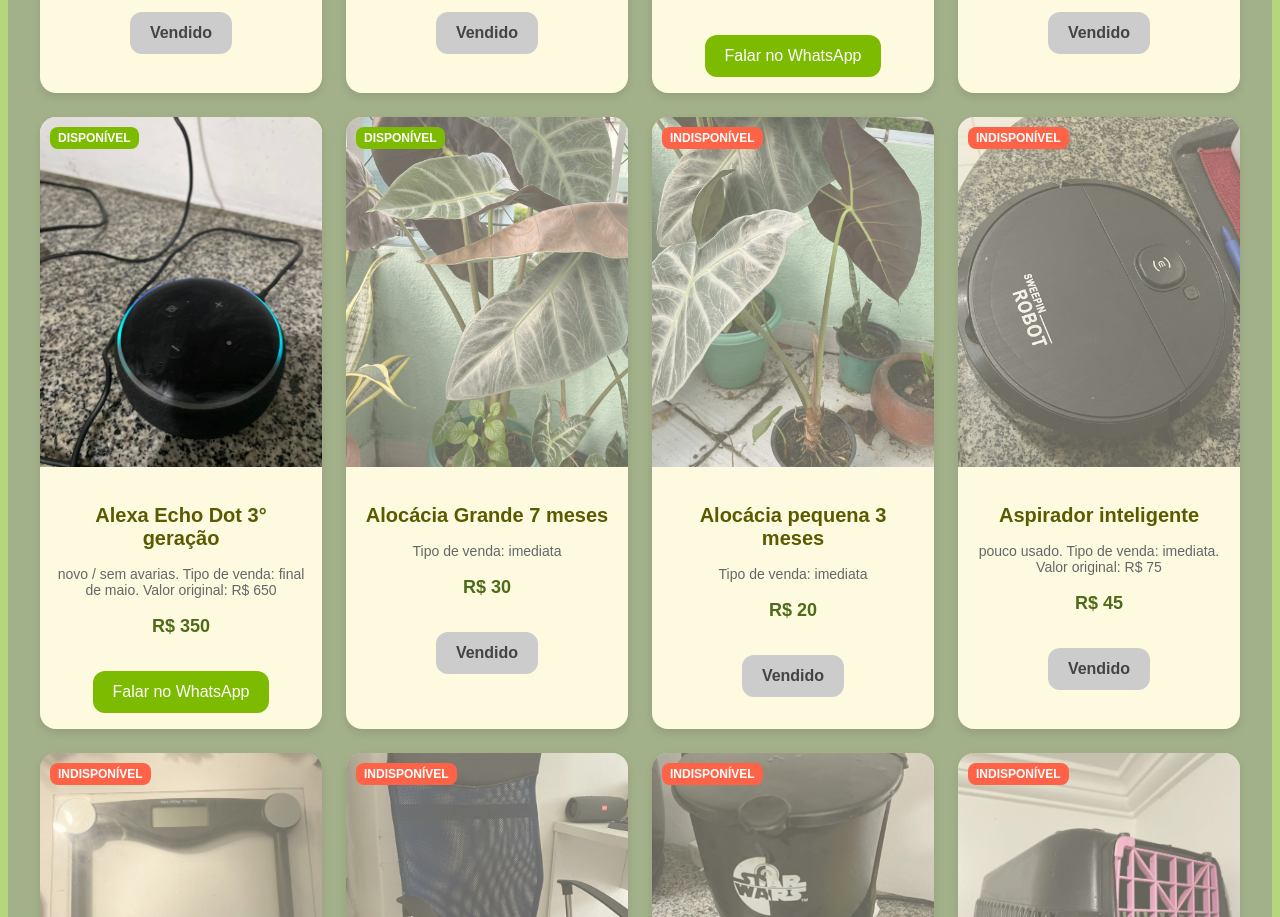
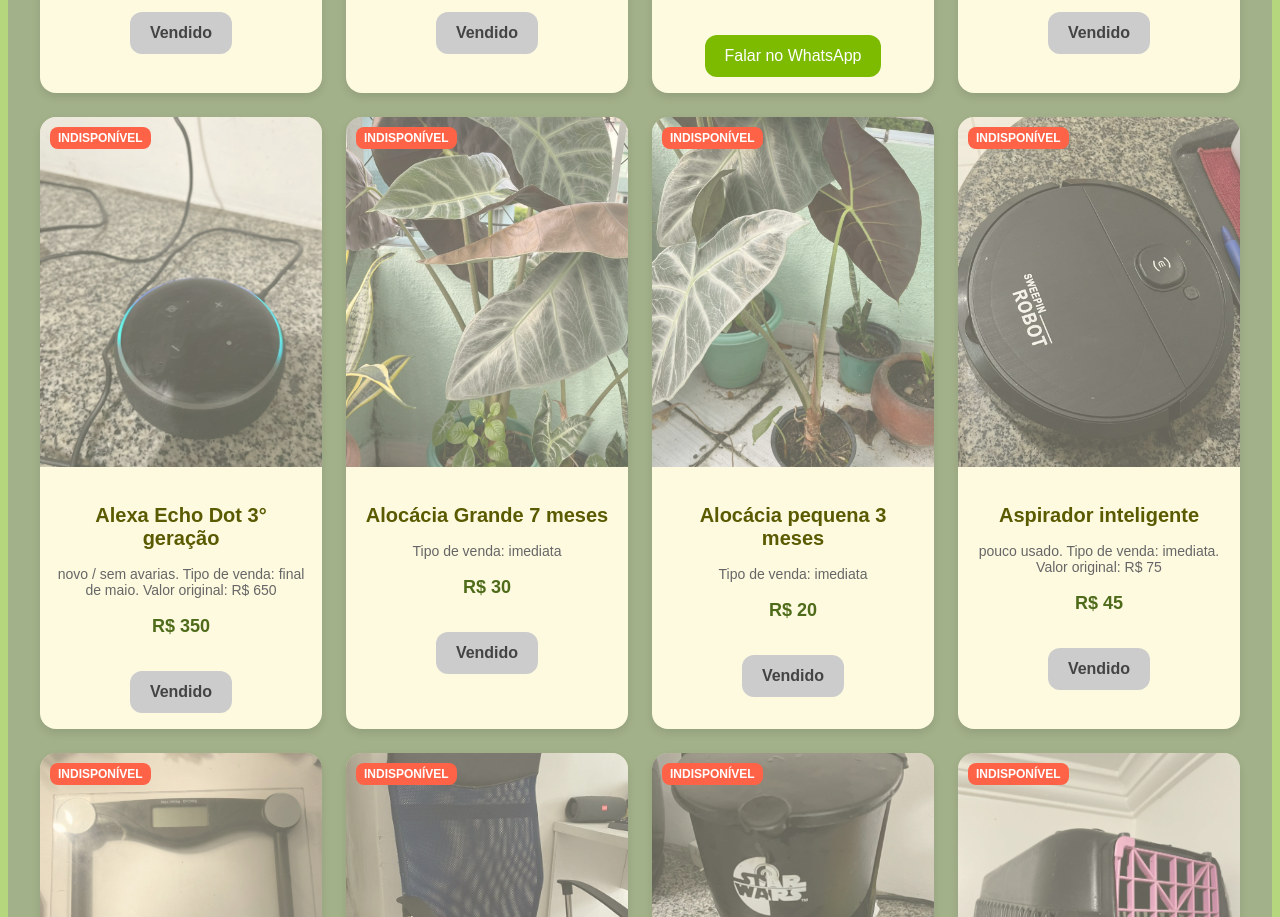
Before and after one commit to Ryaanlucas/bazar, a React (Create React App) app: page / in a window 1280 px wide. Shown: the part 1129-2046 px from the top of the page. Built offline with nearby package versions, Linux system fonts and the light colour scheme.

Commit message:
Update App.js

```diff
--- a/src/App.js
+++ b/src/App.js
@@ -180,7 +180,8 @@ const items = [
     description: "novo / sem avarias. Tipo de venda: final de maio. Valor original: R$ 650",
     price: "R$ 350",
     image: "/alexa.jpeg",
-    tag: "disponível"
+    tag: "indisponível",
+    sold:true
   },
   {
     id: 22,
@@ -213,7 +214,7 @@ const items = [
     description: "Tipo de venda: imediata",
     price: "R$ 30",
     image: "/orquidea_grande.jpeg",
-    tag: "disponível",
+    tag: "indisponível",
     sold:true
   },
   {
```
